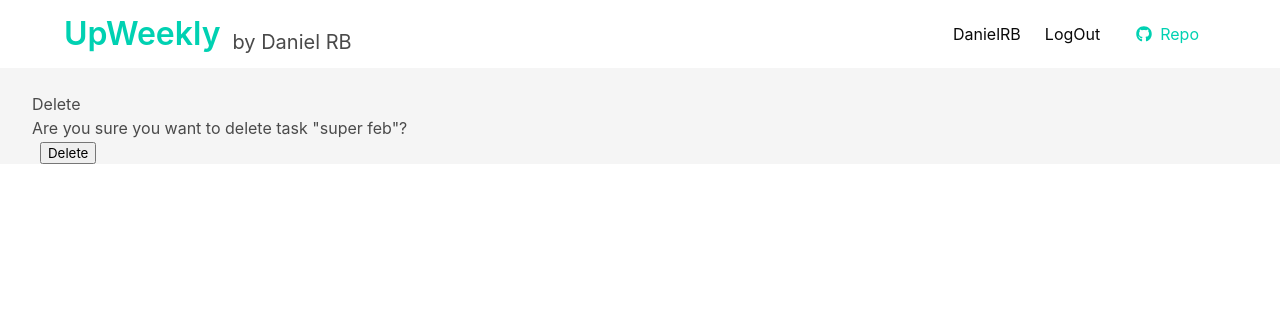
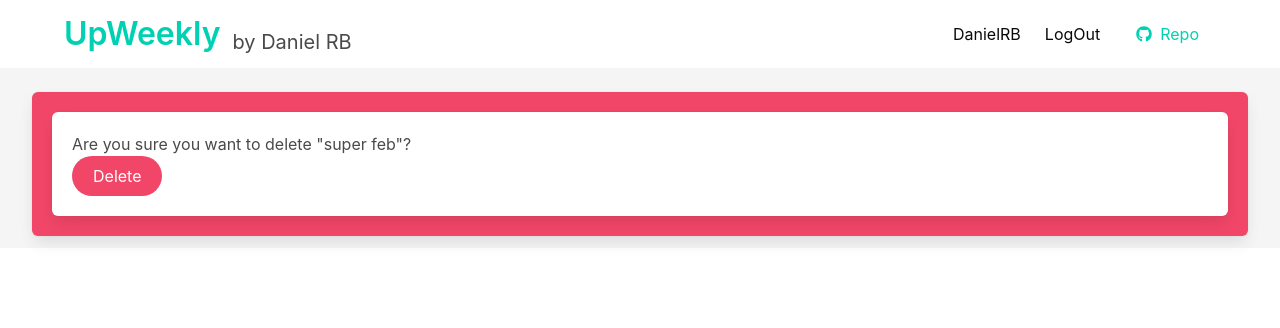
Before and after one commit to brleinad/upweekly, a Django app: page /delete/5 in a window 1280 px wide. Shown: the top 328 px of the page. Run offline with Django 3.2, Linux system fonts and the light colour scheme; a user stored in the database is signed in; data comes from the database, SQL or seed files in the repository; both versions use the stored data as it was after the commit; some libraries are stand-ins or nearby versions.

Commit message:
Made delete page pretty

```diff
--- a/templates/task_delete.html
+++ b/templates/task_delete.html
@@ -1,9 +1,17 @@
 {% extends 'base.html' %}
 {% block content %}
-<h1>Delete</h1>
-<form action="" method="post">
-   {% csrf_token %}
-   <p>Are you sure you want to delete task "{{ object.detail }}"?</p>
-   <button class="btn btn-info ml-2" type="submit">Delete</button>
-</form>
+<div class="tile is-ancestor">
+   <div class="tile is-parent">
+         <div class="tile is-child box  has-background-danger">
+            <div class="box">
+               <form action="" method="post">
+                  {% csrf_token %}
+                  <p>Are you sure you want to delete "{{ object.detail }}"?</p>
+                  <button class="button is-danger is-rounded" type="submit">Delete</button>
+               </form>
+            </div>
+         </div>
+      </div>
+   </div>
+</div>
 {% endblock content %}
```
Also changed, not shown: templates/start.html (+4 -3 lines), templates/week.html (+28 -7 lines), db.sqlite3.
